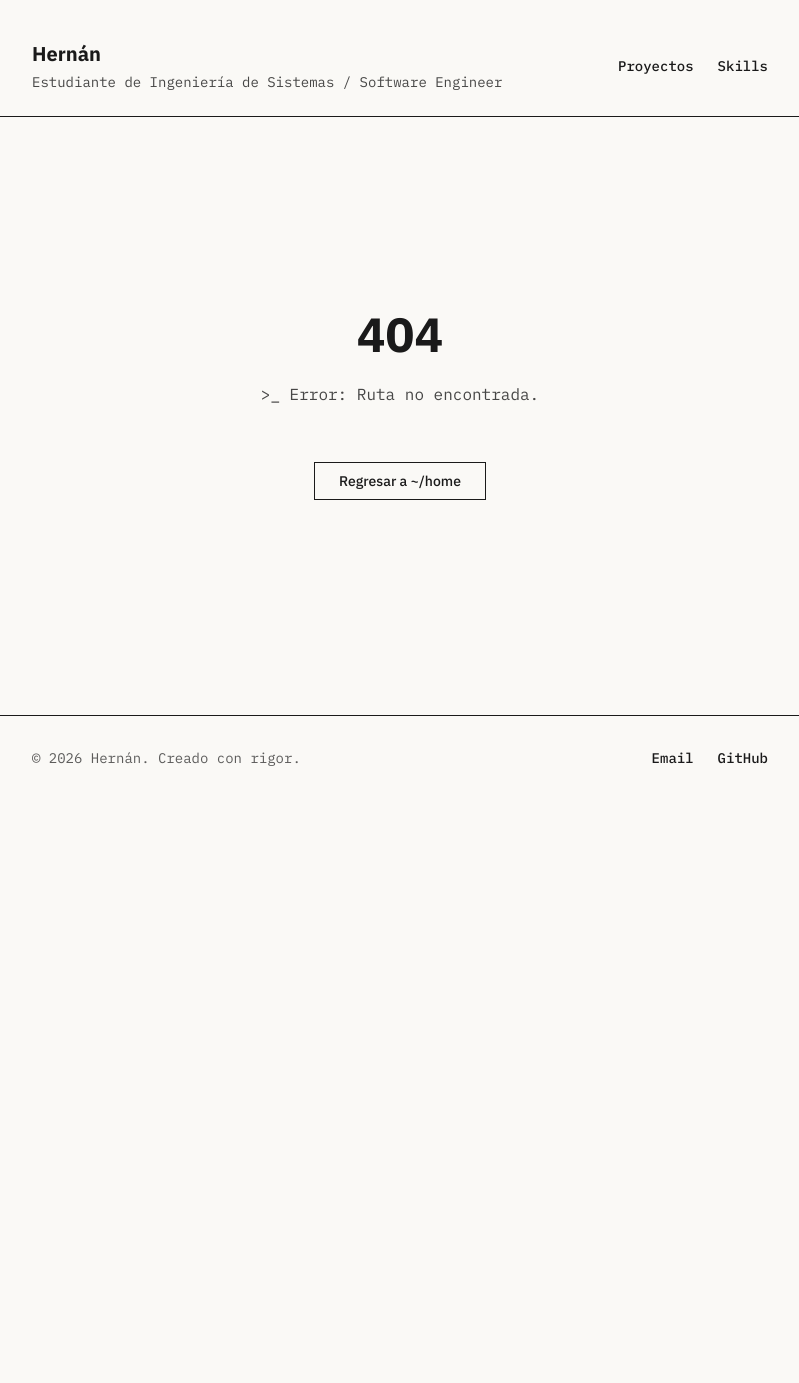
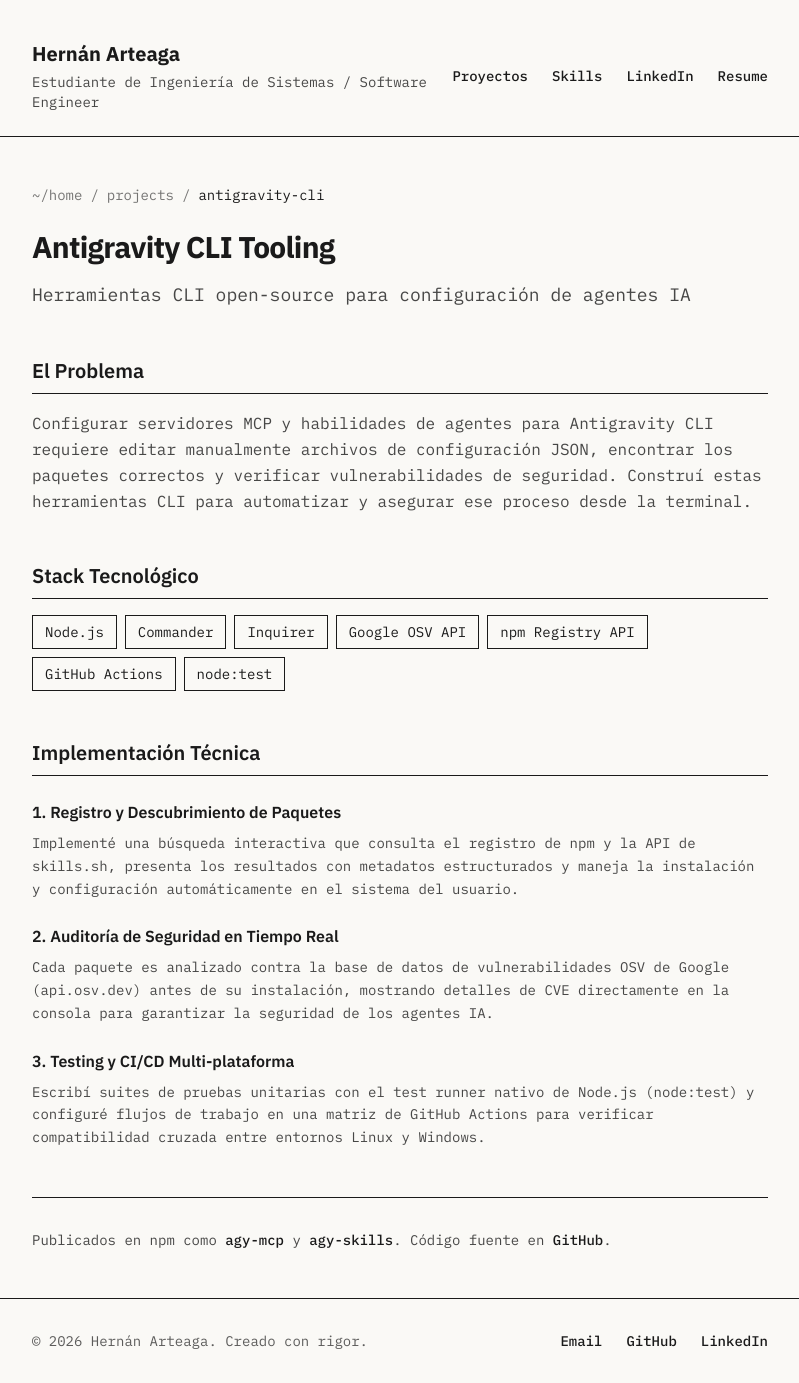
Before and after one commit to hrnntz/hrnntz.github.io, a Next.js app: page /projects/antigravity-cli in a window 1280 px wide. Before the commit this address had no page. Shown: the whole page, without its empty margins (240-1039 px from the left). Before the commit the page ends 800 px from the top, so only its background shows below. Built offline with nearby package versions, Linux system fonts and the light colour scheme.

Commit message:
feat: add Antigravity CLI project, expand bio, add LinkedIn/Resume links, update SEO

```diff
--- a/src/app/layout.tsx
+++ b/src/app/layout.tsx
@@ -20,32 +20,34 @@
 export const metadata: Metadata = {
   metadataBase: new URL("https://hrnntz.me"),
   title: {
-    default: "Hernán | Estudiante de Ingeniería de Sistemas",
-    template: "%s | Hernán",
+    default: "Hernán Arteaga | Desarrollador Full-Stack & Estudiante de Ingeniería de Sistemas",
+    template: "%s | Hernán Arteaga",
   },
-  description: "Portafolio técnico de Hernán. Proyectos web y móviles construidos con React, Node.js y bases de datos relacionales.",
+  description: "Portafolio técnico de Hernán Arteaga. Proyectos web y móviles construidos con React, Node.js y bases de datos relacionales. Tengo paquetes publicados en npm y hablo inglés a nivel C1.",
   openGraph: {
-    title: "Hernán | Estudiante de Ingeniería de Sistemas",
-    description: "Portafolio técnico de Hernán. Proyectos web y móviles construidos con React, Node.js y bases de datos relacionales.",
+    title: "Hernán Arteaga | Desarrollador Full-Stack & Estudiante de Ingeniería de Sistemas",
+    description: "Portafolio técnico de Hernán Arteaga. Proyectos web y móviles construidos con React, Node.js y bases de datos relacionales. Tengo paquetes publicados en npm y hablo inglés a nivel C1.",
     url: "https://hrnntz.me",
-    siteName: "Hernán Portfolio",
+    siteName: "Hernán Arteaga Portfolio",
     locale: "es_CO",
     type: "website",
   },
   twitter: {
     card: "summary_large_image",
-    title: "Hernán | Estudiante de Ingeniería de Sistemas",
-    description: "Portafolio técnico de Hernán. Proyectos web y móviles construidos con React, Node.js y bases de datos relacionales.",
+    title: "Hernán Arteaga | Desarrollador Full-Stack & Estudiante de Ingeniería de Sistemas",
+    description: "Portafolio técnico de Hernán Arteaga. Proyectos web y móviles construidos con React, Node.js y bases de datos relacionales. Tengo paquetes publicados en npm y hablo inglés a nivel C1.",
   },
 };
 
 const jsonLd = {
   "@context": "https://schema.org",
   "@type": "Person",
-  name: "Hernán",
+  name: "Hernán Arteaga",
+  jobTitle: "Software Engineer",
   url: "https://hrnntz.me",
   sameAs: [
-    "https://github.com/hrnntz"
+    "https://github.com/hrnntz",
+    "https://linkedin.com/in/hrnntz"
   ],
   affiliation: {
     "@type": "CollegeOrUniversity",
--- a/src/app/page.tsx
+++ b/src/app/page.tsx
@@ -16,13 +16,13 @@
       {/* Bio Section */}
       <section className="space-y-6 pt-4">
         <div className="space-y-2">
-          <h1 className="font-sans text-3xl font-bold tracking-tight">Hernán</h1>
+          <h1 className="font-sans text-3xl font-bold tracking-tight">Hernán Arteaga</h1>
           <p className="text-lg text-foreground font-medium">
             Estudiante de Ingeniería de Sistemas — Universidad de Córdoba, Montería.
           </p>
         </div>
         <p className="text-foreground/80 max-w-2xl leading-relaxed">
-          Trabajo principalmente en el ecosistema JavaScript/TypeScript construyendo aplicaciones full-stack de principio a fin. Me interesa la resolución de problemas de infraestructura, estado, concurrencia de datos y la creación de interfaces técnicas precisas.
+          Estoy en segundo semestre de Ingeniería de Sistemas en la Universidad de Córdoba. Trabajo con TypeScript, React y Node.js construyendo aplicaciones full-stack. Tengo paquetes publicados en npm (agy-mcp, agy-skills), hablo inglés a nivel C1, y busco oportunidades junior o de pasantía.
         </p>
       </section>
 
@@ -42,6 +42,14 @@
             description="App móvil con inteligencia artificial conectada a una API REST relacional."
             stack={["React Native", "Node.js", "PostgreSQL"]}
           />
+          <div className="md:col-span-2">
+            <ProjectCard
+              title="Antigravity CLI Tooling"
+              slug="antigravity-cli"
+              description="Herramientas CLI open-source publicadas en npm para configurar servidores MCP y skills de agentes IA."
+              stack={["Node.js", "npm Registry", "GitHub Actions"]}
+            />
+          </div>
         </div>
       </section>
 
--- /dev/null
+++ b/src/app/projects/antigravity-cli/page.tsx
@@ -0,0 +1,79 @@
+import { Metadata } from "next";
+import Link from "next/link";
+
+export const metadata: Metadata = {
+  title: "Antigravity CLI Tooling",
+  description: "Implementación técnica de Antigravity CLI Tooling: Herramientas CLI open-source para configuración de agentes IA.",
+  alternates: {
+    canonical: '/projects/antigravity-cli',
+  },
+};
+
+export default function AntigravityCliPage() {
+  return (
+    <article className="space-y-12">
+      <header className="space-y-4">
+        <div className="flex items-center space-x-2 text-sm font-mono text-foreground/60 mb-6">
+          <Link href="/" className="hover:text-accent focus-visible:underline outline-none underline-offset-4">~/home</Link>
+          <span>/</span>
+          <span>projects</span>
+          <span>/</span>
+          <span className="text-foreground">antigravity-cli</span>
+        </div>
+        <h1 className="font-sans text-3xl font-bold tracking-tight">Antigravity CLI Tooling</h1>
+        <p className="text-lg text-foreground/80">Herramientas CLI open-source para configuración de agentes IA</p>
+      </header>
+
+      <section className="space-y-4">
+        <h2 className="font-sans text-xl font-semibold border-b border-border-color pb-2">El Problema</h2>
+        <p className="text-foreground/80 leading-relaxed">
+          Configurar servidores MCP y habilidades de agentes para Antigravity CLI requiere editar manualmente archivos de configuración JSON, encontrar los paquetes correctos y verificar vulnerabilidades de seguridad. Construí estas herramientas CLI para automatizar y asegurar ese proceso desde la terminal.
+        </p>
+      </section>
+
+      <section className="space-y-4">
+        <h2 className="font-sans text-xl font-semibold border-b border-border-color pb-2">Stack Tecnológico</h2>
+        <ul className="flex flex-wrap gap-2">
+          {["Node.js", "Commander", "Inquirer", "Google OSV API", "npm Registry API", "GitHub Actions", "node:test"].map((tech) => (
+            <li key={tech} className="text-sm font-mono bg-border-color/30 border border-border-color px-3 py-1.5">
+              {tech}
+            </li>
+          ))}
+        </ul>
+      </section>
+
+      <section className="space-y-6">
+        <h2 className="font-sans text-xl font-semibold border-b border-border-color pb-2">Implementación Técnica</h2>
+
+        <div className="space-y-6">
+          <div>
+            <h3 className="font-sans font-semibold mb-2">1. Registro y Descubrimiento de Paquetes</h3>
+            <p className="text-foreground/80 leading-relaxed text-sm">
+              Implementé una búsqueda interactiva que consulta el registro de npm y la API de skills.sh, presenta los resultados con metadatos estructurados y maneja la instalación y configuración automáticamente en el sistema del usuario.
+            </p>
+          </div>
+
+          <div>
+            <h3 className="font-sans font-semibold mb-2">2. Auditoría de Seguridad en Tiempo Real</h3>
+            <p className="text-foreground/80 leading-relaxed text-sm">
+              Cada paquete es analizado contra la base de datos de vulnerabilidades OSV de Google (api.osv.dev) antes de su instalación, mostrando detalles de CVE directamente en la consola para garantizar la seguridad de los agentes IA.
+            </p>
+          </div>
+
+          <div>
+            <h3 className="font-sans font-semibold mb-2">3. Testing y CI/CD Multi-plataforma</h3>
+            <p className="text-foreground/80 leading-relaxed text-sm">
+              Escribí suites de pruebas unitarias con el test runner nativo de Node.js (node:test) y configuré flujos de trabajo en una matriz de GitHub Actions para verificar compatibilidad cruzada entre entornos Linux y Windows.
+            </p>
+          </div>
+        </div>
+      </section>
+
+      <section className="space-y-4 pt-8 border-t border-border-color">
+        <p className="text-foreground/80 text-sm">
+          Publicados en npm como <a href="https://www.npmjs.com/package/agy-mcp" target="_blank" rel="noopener noreferrer" className="text-foreground font-medium hover:text-accent focus-visible:underline outline-none underline-offset-4">agy-mcp</a> y <a href="https://www.npmjs.com/package/agy-skills" target="_blank" rel="noopener noreferrer" className="text-foreground font-medium hover:text-accent focus-visible:underline outline-none underline-offset-4">agy-skills</a>. Código fuente en <a href="https://github.com/hrnntz/antigravity-mcp-installer" target="_blank" rel="noopener noreferrer" className="text-foreground font-medium hover:text-accent focus-visible:underline outline-none underline-offset-4">GitHub</a>.
+        </p>
+      </section>
+    </article>
+  );
+}
--- a/src/app/projects/panda-ai/page.tsx
+++ b/src/app/projects/panda-ai/page.tsx
@@ -27,7 +27,7 @@
       <section className="space-y-4">
         <h2 className="font-sans text-xl font-semibold border-b border-border-color pb-2">El Problema</h2>
         <p className="text-foreground/80 leading-relaxed">
-          Desarrollar un cliente móvil interactivo enfocado en usuarios infantiles requería un ecosistema concurrente: desde el manejo de interfaces fluidas en el dispositivo hasta la persistencia de perfiles de usuario en el servidor. El desafío de infraestructura radicaba en conectar el entorno móvil (React Native) con un backend relacional transaccional y desplegarlo en un entorno serverless optimizado en costos.
+          Este proyecto de innovación universitario, desarrollado en colaboración con un equipo, requería un ecosistema concurrente: desde el manejo de interfaces fluidas en el dispositivo hasta la persistencia de perfiles de usuario en el servidor. Mi rol se centró en la arquitectura del backend, la integración del pipeline de voz y el desarrollo del cliente móvil. El desafío de infraestructura radicaba en conectar el entorno móvil (React Native) con un backend relacional transaccional y desplegarlo en un entorno serverless optimizado en costos.
         </p>
       </section>
 
--- a/src/app/sitemap.ts
+++ b/src/app/sitemap.ts
@@ -22,5 +22,11 @@
       changeFrequency: "monthly",
       priority: 0.8,
     },
+    {
+      url: `${baseUrl}/projects/antigravity-cli`,
+      lastModified: new Date(),
+      changeFrequency: "monthly",
+      priority: 0.8,
+    },
   ];
 }
--- a/src/components/footer.tsx
+++ b/src/components/footer.tsx
@@ -5,14 +5,14 @@
     <footer className="border-t border-border-color py-8 mt-auto" id="contact">
       <div className="container mx-auto px-4 max-w-3xl flex flex-col md:flex-row justify-between items-center gap-4">
         <p className="text-sm font-mono text-foreground/70">
-          &copy; {new Date().getFullYear()} Hernán. Creado con rigor.
+          &copy; {new Date().getFullYear()} Hernán Arteaga. Creado con rigor.
         </p>
         <ul className="flex items-center space-x-6 text-sm font-medium">
           <li>
             <a
               href="mailto:hola@hrnntz.me"
               className="hover:text-accent focus-visible:underline outline-none underline-offset-4"
-              aria-label="Enviar correo a Hernán"
+              aria-label="Enviar correo a Hernán Arteaga"
             >
               Email
             </a>
@@ -23,9 +23,20 @@
               target="_blank"
               rel="noopener noreferrer"
               className="hover:text-accent focus-visible:underline outline-none underline-offset-4"
-              aria-label="Perfil de GitHub de Hernán"
+              aria-label="Perfil de GitHub de Hernán Arteaga"
             >
               GitHub
+            </a>
+          </li>
+          <li>
+            <a
+              href="https://linkedin.com/in/hrnntz"
+              target="_blank"
+              rel="noopener noreferrer"
+              className="hover:text-accent focus-visible:underline outline-none underline-offset-4"
+              aria-label="Perfil de LinkedIn de Hernán Arteaga"
+            >
+              LinkedIn
             </a>
           </li>
         </ul>
--- a/src/components/header.tsx
+++ b/src/components/header.tsx
@@ -6,7 +6,7 @@
       <div className="container mx-auto px-4 max-w-3xl flex flex-col md:flex-row md:items-center justify-between gap-4">
         <div>
           <Link href="/" className="font-sans font-bold text-xl hover:text-accent focus-visible:ring-2 focus-visible:ring-offset-4 focus-visible:ring-accent outline-none">
-            Hernán
+            Hernán Arteaga
           </Link>
           <p className="text-sm mt-1 text-foreground/80">Estudiante de Ingeniería de Sistemas / Software Engineer</p>
         </div>
@@ -22,6 +22,16 @@
                 Skills
               </Link>
             </li>
+            <li>
+              <a href="https://linkedin.com/in/hrnntz" target="_blank" rel="noopener noreferrer" className="hover:text-accent focus-visible:ring-2 focus-visible:ring-offset-2 focus-visible:ring-accent outline-none">
+                LinkedIn
+              </a>
+            </li>
+            <li>
+              <a href="/Resume_General.pdf" target="_blank" rel="noopener noreferrer" className="hover:text-accent focus-visible:ring-2 focus-visible:ring-offset-2 focus-visible:ring-accent outline-none">
+                Resume
+              </a>
+            </li>
           </ul>
         </nav>
       </div>
--- a/src/components/skills-list.tsx
+++ b/src/components/skills-list.tsx
@@ -31,6 +31,14 @@
       { name: "Networking (adb reverse)", evidence: "Resolución de aislamiento de red durante pruebas locales en Android." },
     ],
   },
+  {
+    title: "Open Source & CI/CD",
+    skills: [
+      { name: "npm Publishing", evidence: "Dos paquetes publicados en el registro público de npm (agy-mcp, agy-skills)." },
+      { name: "GitHub Actions", evidence: "Matrices CI/CD multi-plataforma (Linux/Windows) con tests automatizados." },
+      { name: "node:test", evidence: "Suites de tests unitarios usando el test runner nativo de Node.js." },
+    ],
+  },
 ];
 
 export default function SkillsList() {
```
Also changed, not shown: 1 other file (tests, documents, lock files or other folders).
